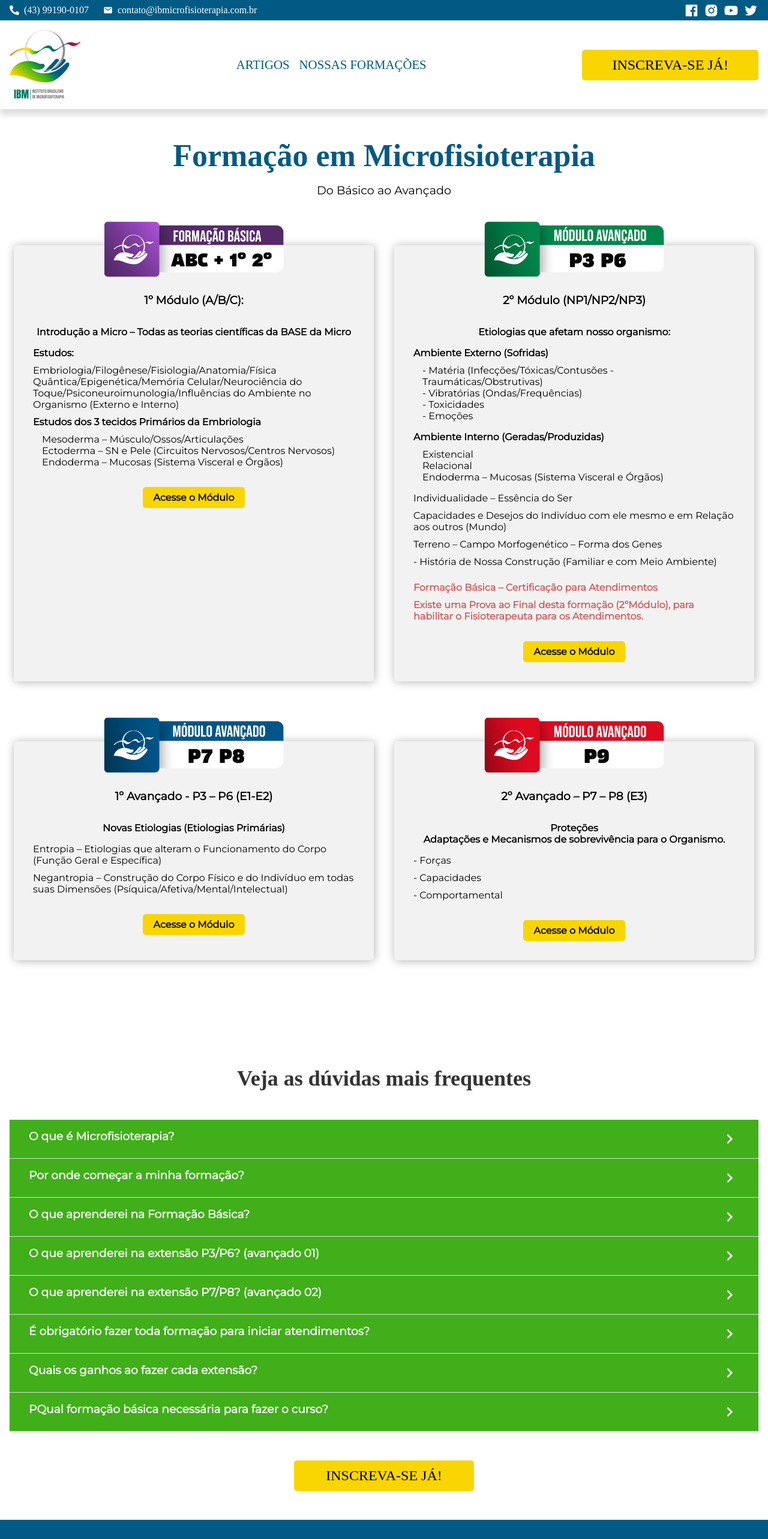
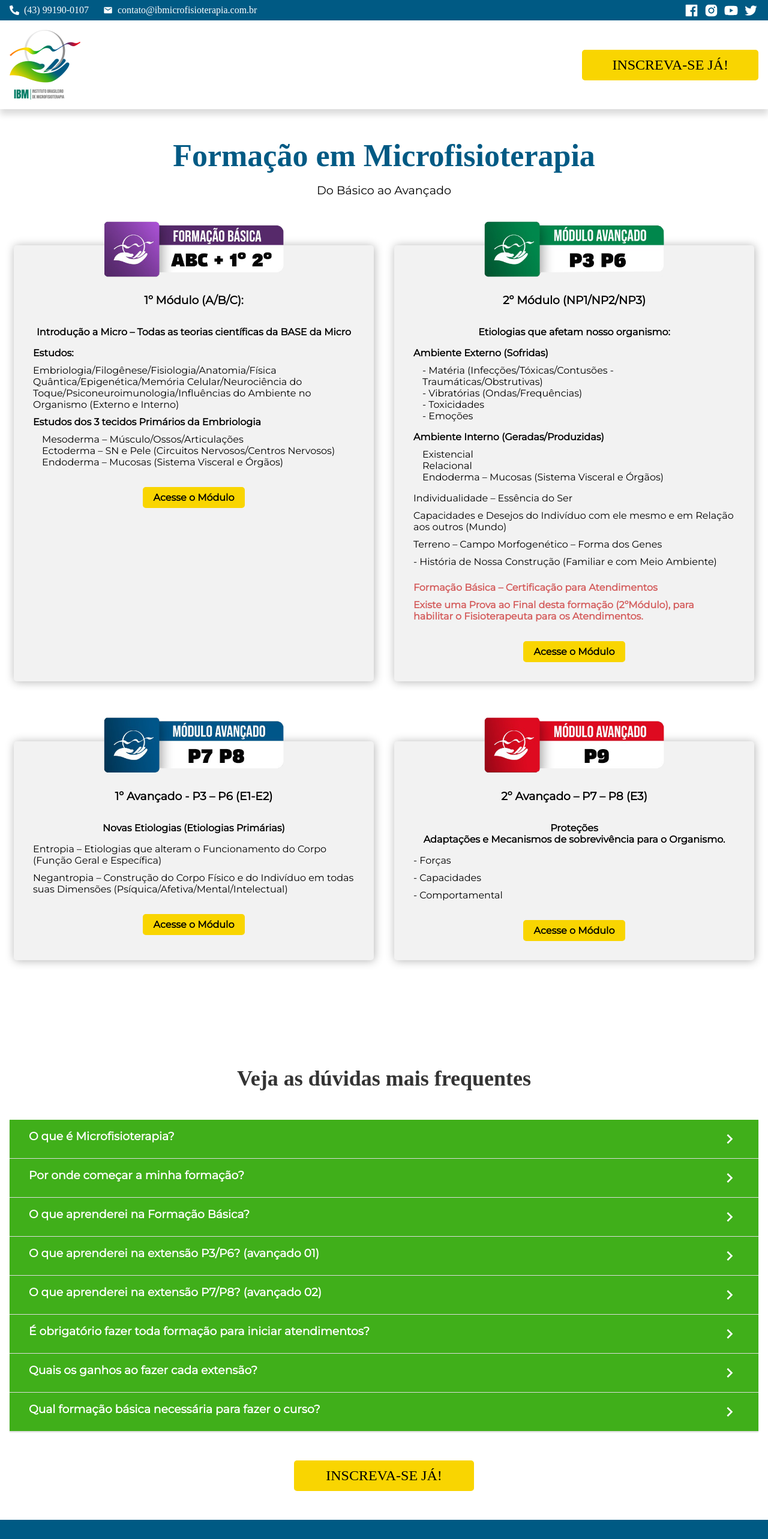
Before and after one commit to sully-dev-1/ibm-micro, a Next.js app: page /nossas-formacoes in a window 1280 px wide. Shown: the top 2566 px of the page at 60% size. Built offline with nearby package versions, Linux system fonts and the light colour scheme; a web font is replaced by a local one.

Commit message:
updating corrections

```diff
--- a/components/QASec/data.js
+++ b/components/QASec/data.js
@@ -28,7 +28,7 @@ export const Data = [
         answer: "As extensões vão sempre acrescentando novas ferramentas, novas palpações e técnicas, portanto, muitas vezes, com a formação básica, não é possível obter sucesso em alguns casos clínicos. São algumas particularidades onde a formação básica não nos permite acessar."
     },
     {
-        question: "PQual formação básica necessária para fazer o curso?",
+        question: "Qual formação básica necessária para fazer o curso?",
         answer: "É preciso ter formação em Fisioterapia. Sugerimos também um conhecimento atualizado de embriologia e anatomia palpatória, que são conceitos importantes para a agregar valor em sua formação. Mas, obrigatoriamente, a única exigência é pela formação em Fisioterapia."
     }
 ]
--- a/components/header/Header.js
+++ b/components/header/Header.js
@@ -46,14 +46,14 @@ function Header() {
               alt="Logo IBM"
             />
           </Link>
-          <HeaderNav>
+          {/* <HeaderNav>
             <Link href="/artigos">
               Artigos
             </Link>
             <Link href="/nossas-formacoes">
               Nossas Formações
             </Link>
-          </HeaderNav>
+          </HeaderNav> */}
           <Link href="https://api.whatsapp.com/send?phone=5543991900107&text=Ol%C3%A1%2C%20gostaria%20de%20saber%20mais%20a%20respeito%20do%20curso%20de%20microfisioterapia%20com%20o%20Professor%20Daniel%20Grosjean" passHref>
             <a target="_blank" rel="noreferrer noopener">Inscreva-se já!</a>
           </Link>
```
